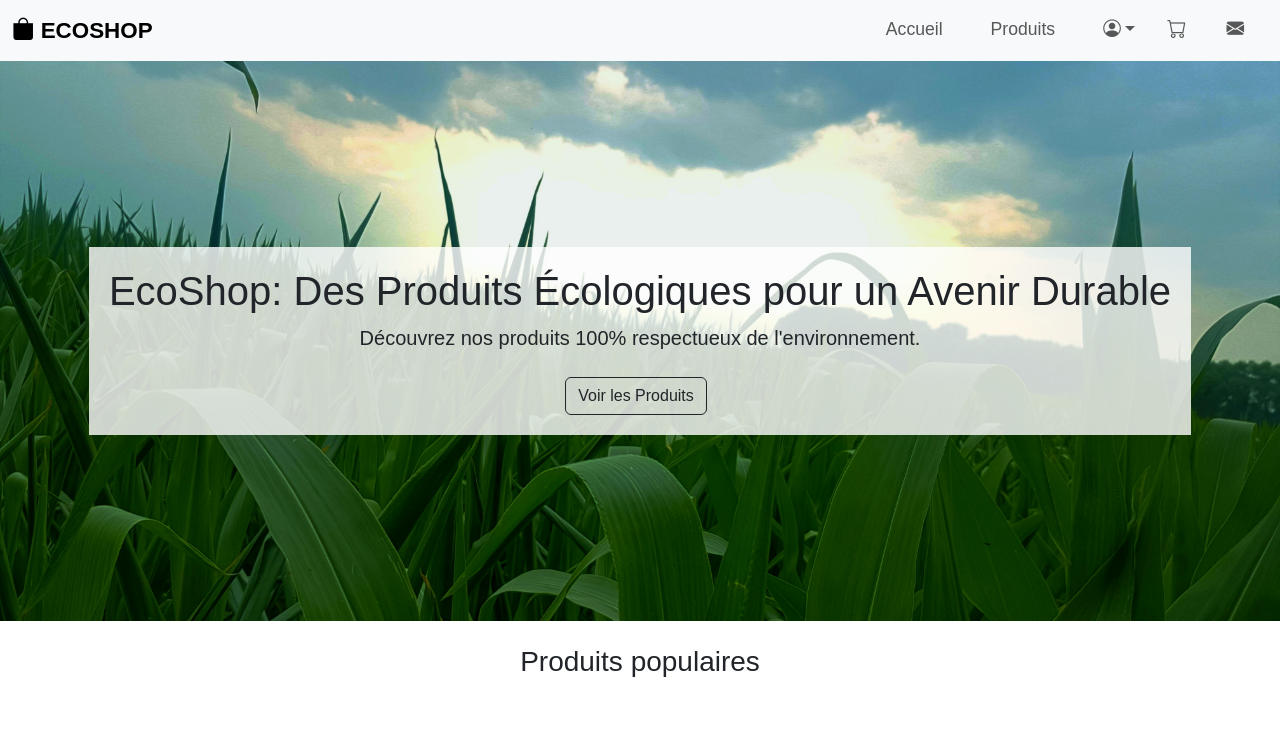
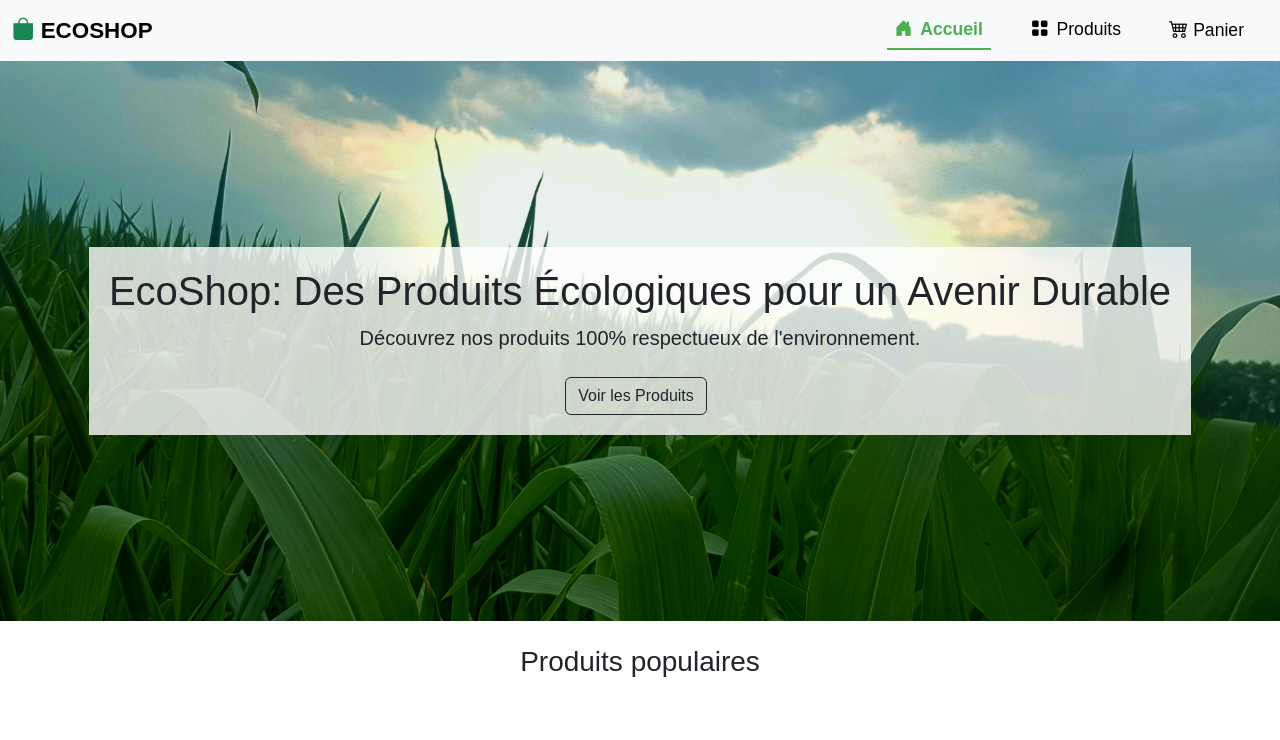
Before and after one commit to Semou98/ng-ecoshop-app, an Angular app: page / in a window 1280 px wide. Shown: the top 740 px of the page. Built offline with nearby package versions, Linux system fonts and the light colour scheme.

Commit message:
Mise à jour barre de navigation

```diff
--- a/src/app/navbar/navbar.component.css
+++ b/src/app/navbar/navbar.component.css
@@ -1,5 +1,80 @@
-/* Texte du placeholder */
-.custom-placeholder::placeholder {
-    font-size: 1rem;
-    color: grey;
+.navbar {
+    --bs-navbar-color: var(--text-color);
 }
+
+.navbar-logo {
+    font-size: 1.4rem;
+    transition: var(--transition);
+    color: var(--text-color);
+}
+
+.navbar-logo:hover, .navbar-logo:focus {
+    color: var(--secondary-color);
+    outline: none;
+}
+
+.nav-link {
+    font-size: 1.1rem;
+    position: relative;
+    transition: var(--transition);
+    color: var(--text-color) !important;
+}
+
+.nav-hover::after {
+    content: '';
+    position: absolute;
+    width: 0;
+    height: 2px;
+    bottom: 0;
+    left: 0;
+    background-color: var(--secondary-color);
+    transition: var(--transition);
+}
+
+.nav-hover:hover::after,
+.nav-hover:focus::after,
+.nav-link.active::after {
+    width: 100%;
+}
+
+.nav-hover:hover,
+.nav-hover:focus {
+    color: var(--secondary-color) !important;
+    outline: none;
+}
+
+.nav-link.active {
+    color: var(--secondary-color) !important;
+    font-weight: bold;
+}
+
+/* Style pour l'icône du panier */
+.bi-cart4 {
+    font-size: 1.2rem;
+    transition: var(--transition);
+}
+
+.nav-link:hover .bi-cart4,
+.nav-link:focus .bi-cart4 {
+    transform: translateY(-2px);
+}
+
+/* Badge du panier */
+.badge {
+    font-size: 0.7rem;
+    padding: 0.25em 0.6em;
+}
+
+/* Amélioration du focus pour l'accessibilité */
+:focus-visible {
+    outline: 2px solid var(--secondary-color);
+    outline-offset: 2px;
+    border-radius: 4px;
+}
+
+/* Mode sombre */
+/* @media (prefers-color-scheme: dark) {
+    .navbar {
+        --bs-navbar-color: rgba(255, 255, 255, 0.85);
+    }
+} */
--- a/src/app/navbar/navbar.component.html
+++ b/src/app/navbar/navbar.component.html
@@ -1,56 +1,58 @@
-<nav class="navbar navbar-expand-lg bg-body-tertiary">
+<nav class="navbar navbar-expand-lg bg-body-tertiary" role="navigation" aria-label="Navigation principale">
     <div class="container-fluid">
-
         <!-- Logo -->
-        <a class="navbar-brand fw-bold" style="font-size: 1.4rem" href="#">
-            <span><i class="bi bi-bag-fill"></i></span> ECOSHOP
+        <a class="navbar-brand fw-bold navbar-logo" href="#" aria-label="Accueil ECOSHOP">
+            <span><i class="bi bi-bag-fill text-success" aria-hidden="true"></i></span> ECOSHOP
         </a>
 
         <!-- Bouton pour afficher le menu -->
-        <button class="navbar-toggler" type="button" data-bs-toggle="collapse" data-bs-target="#navbarSupportedContent" aria-controls="navbarSupportedContent" aria-expanded="false" aria-label="Toggle navigation">
+        <button class="navbar-toggler" type="button" data-bs-toggle="collapse"
+                data-bs-target="#navbarSupportedContent"
+                aria-controls="navbarSupportedContent"
+                aria-expanded="false"
+                aria-label="Ouvrir le menu de navigation">
             <span class="navbar-toggler-icon"></span>
         </button>
 
         <!-- Menu -->
         <div class="collapse navbar-collapse justify-content-end" id="navbarSupportedContent">
-            <ul class="navbar-nav mb-2 mb-lg-0">
-                <!-- Acceuil -->
-                <li class="nav-item mx-3">
-                    <a class="nav-link" aria-current="page" href="#" routerLinkActive="active" style="font-size: 1.1rem">Accueil</a>
+            <ul class="navbar-nav mb-2 mb-lg-0" role="menubar">
+                <!-- Accueil -->
+                <li class="nav-item mx-3" role="none">
+                    <a class="nav-link nav-hover d-flex align-items-center"
+                       routerLink="/"
+                       routerLinkActive="active"
+                       [routerLinkActiveOptions]="{exact: true}"
+                       role="menuitem"
+                       aria-label="Page d'accueil">
+                        <i class="bi bi-house-door-fill me-2" aria-hidden="true"></i> Accueil
+                    </a>
                 </li>
                 <!-- Produits -->
-                <li class="nav-item mx-3">
-                    <a class="nav-link" routerLink="/products/list" routerLinkActive="active" style="font-size: 1.1rem">Produits</a>
+                <li class="nav-item mx-3" role="none">
+                    <a class="nav-link nav-hover d-flex align-items-center"
+                       routerLink="/products/list"
+                       routerLinkActive="active"
+                       role="menuitem"
+                       aria-label="Liste des produits">
+                        <i class="bi bi-grid-fill me-2" aria-hidden="true"></i> Produits
+                    </a>
                 </li>
 
-                <!-- icônes -->
-                <!-- Icône profil (menu déroulant) -->
-                <li class="nav-item dropdown ms-3" style="font-size: 1.1rem;">
-                    <a class="nav-link dropdown-toggle" href="#" role="button" data-bs-toggle="dropdown" aria-expanded="false"><i class="bi bi-person-circle"></i></a>
-                    <ul class="dropdown-menu">
-                        <li class="dropdown-item">
-                            <a>Mon profil</a>
-                        </li>
-                        <!-- <li class="dropdown-item" *ngIf="">
-                            <a routerLink="['/dashbord']">Admin dashbord</a>
-                        </li> -->
-                        <li class="dropdown-item">
-                            <a (click)="logout()">Déconnexion</a>
-                        </li>
-                    </ul>
-                </li>
-                <!-- icône Panier -->
-                <li class="nav-item mx-3" style="font-size: 1.2rem;">
-                    <a class="nav-link" routerLink="/cart">
-                        <i class="bi bi-cart"></i>
-                        <span class="badge bg-success" *ngIf="cartItemCount > 0">
-                            {{ cartItemCount }}
+                <!-- Icône Panier -->
+                <li class="nav-item mx-3" role="none">
+                    <a class="nav-link nav-hover position-relative"
+                       routerLink="/cart"
+                       routerLinkActive="active"
+                       role="menuitem"
+                       [attr.aria-label]="'Panier' + (cartItemCount > 0 ? ' contenant ' + cartItemCount + ' articles' : ' vide')">
+                        <i class="bi bi-cart4" aria-hidden="true"></i> Panier
+                        <span *ngIf="cartItemCount > 0"
+                              class="position-absolute top-0 start-100 translate-middle badge rounded-pill bg-success"
+                              aria-hidden="true">
+                            {{cartItemCount}}
                         </span>
                     </a>
-                </li>
-                <!-- icône contact -->
-                <li class="nav-item mx-3 ms-2">
-                    <a class="nav-link" href="#" style="font-size: 1.1rem"><i class="bi bi-envelope-fill"></i></a>
                 </li>
             </ul>
         </div>
--- a/src/app/navbar/navbar.component.ts
+++ b/src/app/navbar/navbar.component.ts
@@ -26,9 +26,5 @@ export class NavbarComponent {
     }
   }
 
-  createCategorie(){}
-
-  goToCategorie(){}
-
   logout(){}
 }
```
